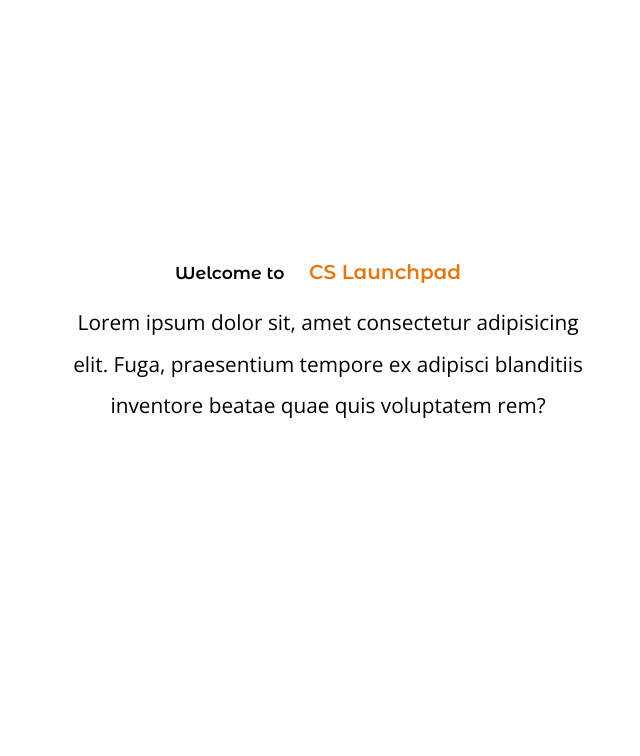
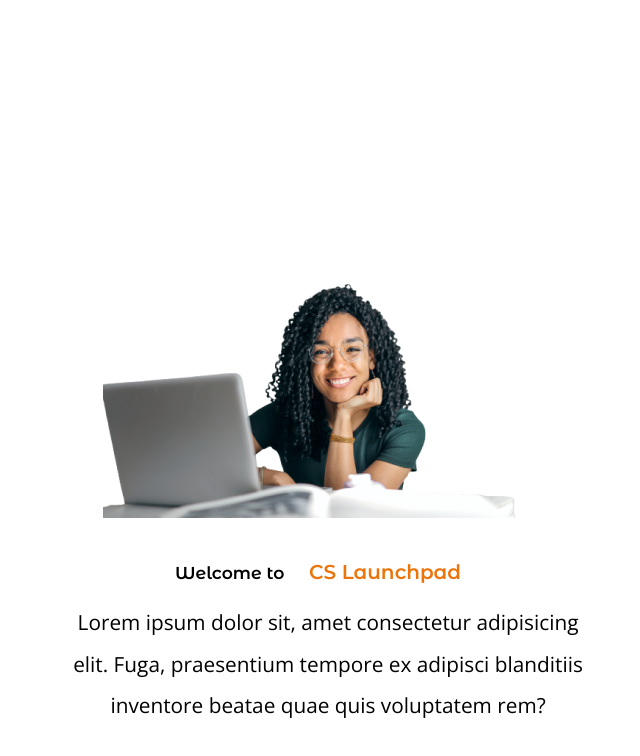
Before and after one commit to ISZYTECH/temilade-launch, a plain HTML site: page login.html in a window 1280 px wide. Shown: the part 104-860 px from the top of the page, without its empty margins (42-682 px from the left). Before the commit the page ends 800 px from the top, so only its background shows below. Drawn offline with nearby package versions, Linux system fonts and the light colour scheme.

Commit message:
Update login.html

```diff
--- a/login.html
+++ b/login.html
@@ -26,7 +26,7 @@
     <section>
         <div class="container">
             <div class="sign_up_header">
-                <img src="images/sign-up.png" alt="">
+                <img src="image/sign-up.png" alt="">
 
                 <h5>Welcome to <span>CS Launchpad</span></h5>
                 <p>Lorem ipsum dolor sit, amet consectetur adipisicing elit. Fuga, praesentium tempore ex adipisci blanditiis inventore beatae quae quis voluptatem rem?</p>
```
